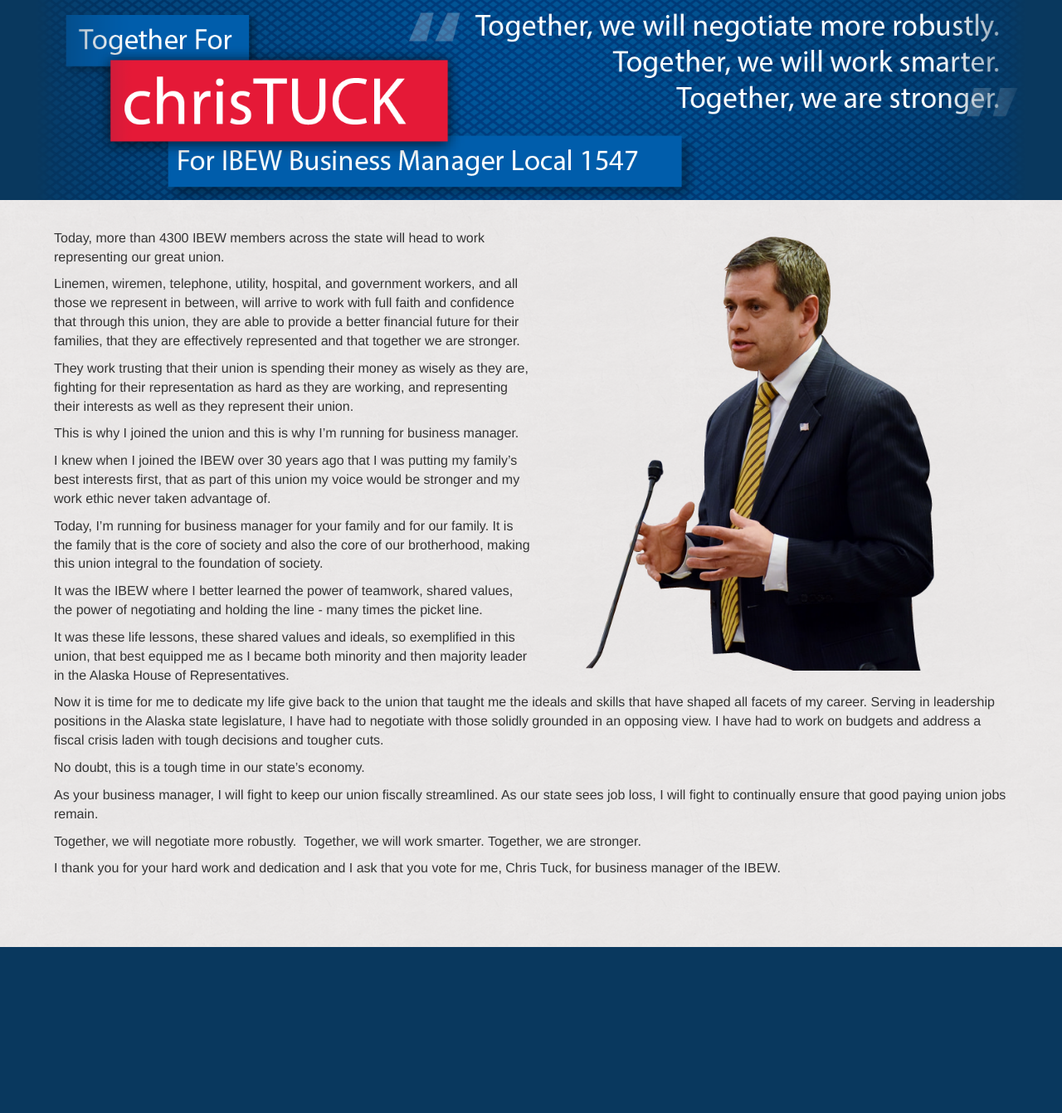
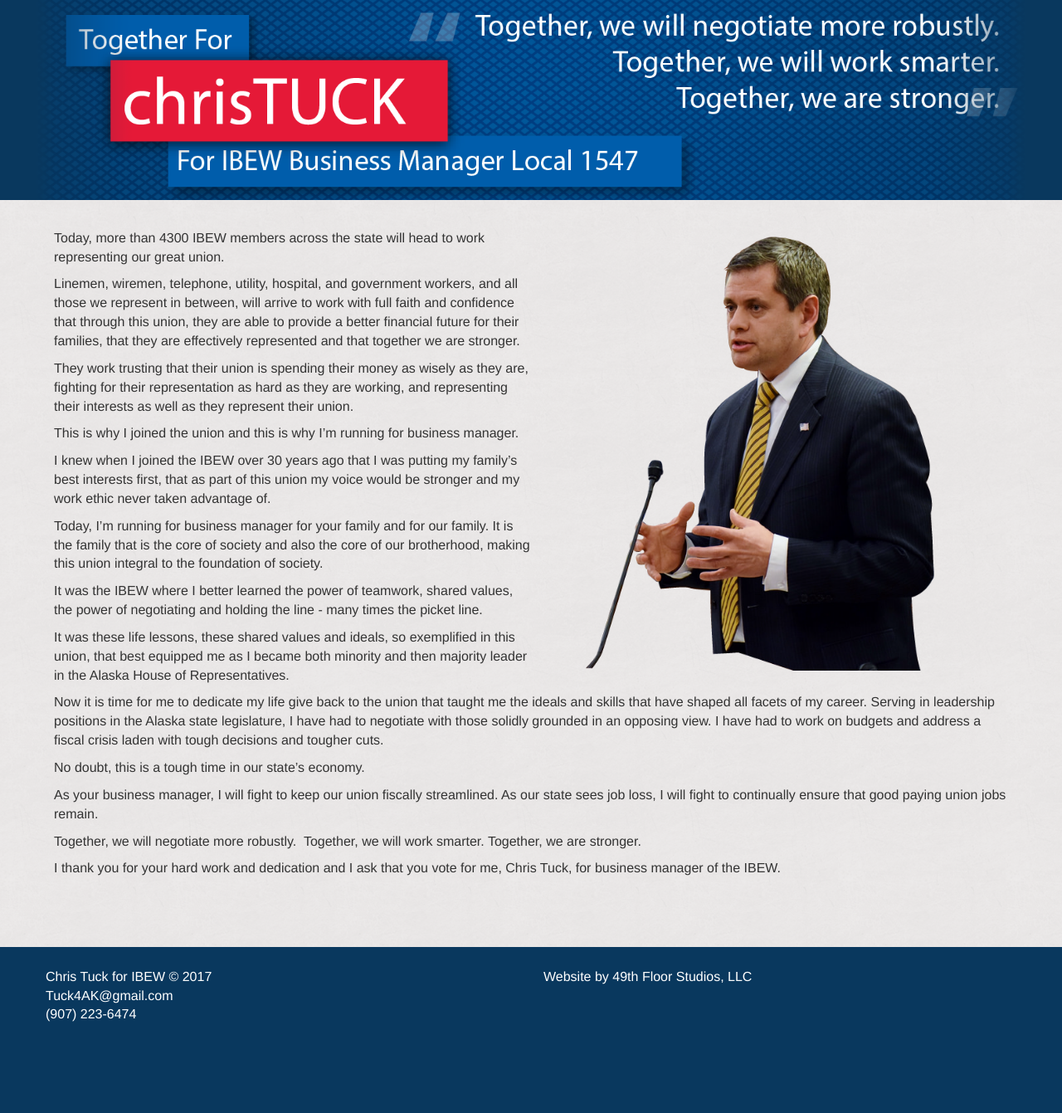
Before and after one commit to TaylorHuston/ChrisTuckIBEW, a Jekyll site: the page built from index.md, in a window 1280 px wide. Shown: the whole page at 83% size. Built offline with Jekyll 4.4.1, drawn with Linux system fonts in a browser that asks for light colours; nearby versions of some CDN libraries.

Commit message:
Add info to footer

```diff
--- a/_layouts/page.html
+++ b/_layouts/page.html
@@ -39,15 +39,16 @@
 
   <footer>
     <div class="container-fluid">
-<!--
       <div class="row">
-        <dv class="col">
-          Chris Tuck for IBEW &copy; 2017
-        <div class="col">
+        <div class="col-xs-12 col-sm-6">
+          Chris Tuck for IBEW &copy; 2017<br/>
+          Tuck4AK@gmail.com<br/>
+          (907) 223-6474<br/>
+        </div>
+        <div class="col-xs-12 col-sm-6">
           Website by 49th Floor Studios, LLC
         </div>
       </div>
--->
     </div>
   </footer>
 
--- a/css/main.css
+++ b/css/main.css
@@ -9,7 +9,9 @@
 body {
   background-color: rgb(9, 56, 94);
 /*  padding-top: 50px;*/
-  height: 100%;}
+  height: 100%;
+  font-size: 16px;
+}
 
 header.container-fluid {
   padding: 0;
@@ -57,7 +59,6 @@
 main .container-fluid {
   min-height: 100%;
   padding: 25px;
-  font-size: 16px;
   /*  background-color: rgb(248, 243, 243);
   */
 }
@@ -65,4 +66,12 @@
 footer {
   height: 200px;
   color: white;
+  /*text-align: center;*/
+  padding: 25px;
 }
+
+@media only screen and (max-width: 500px) {
+    body {
+       font-size: 14px;
+    }
+}
```
Also changed, not shown: index.md (line endings or trailing spaces), 4 other files.
